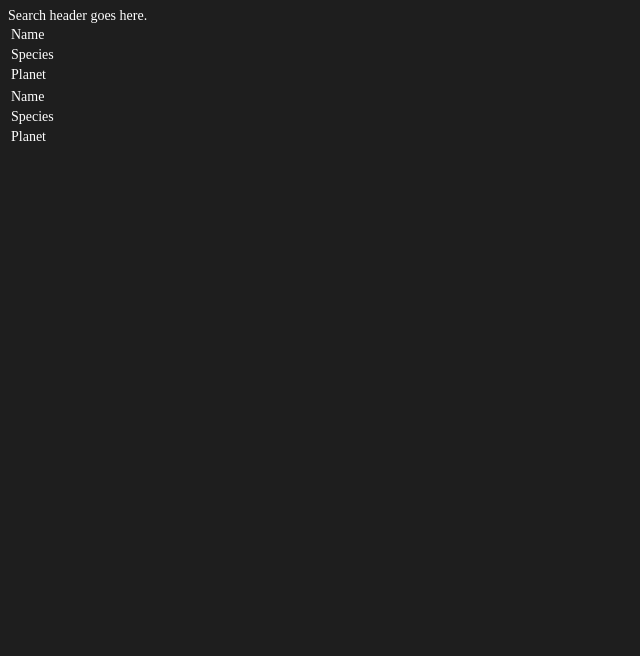
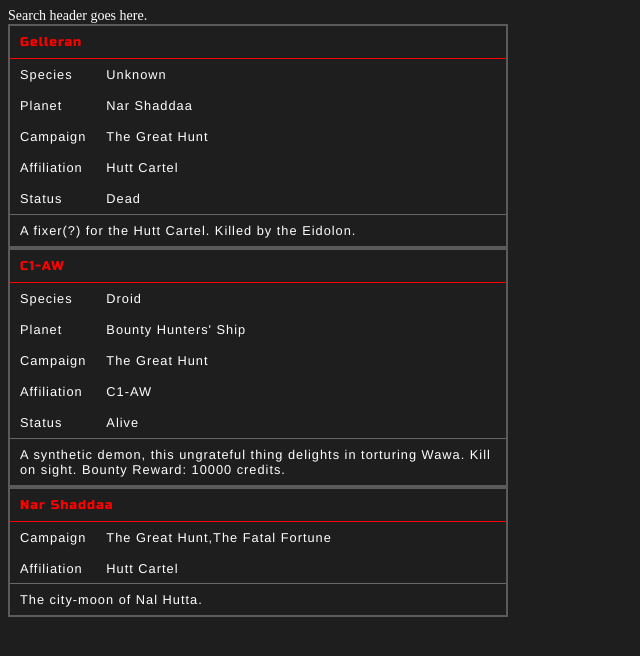
Before and after one commit to dino-inc/MikeyTools, a plain HTML site: page toolpages/holonet.html in a window 1280 px wide. Shown: the whole page, without its empty margins (0-640 px from the left). Drawn offline with nearby package versions, Linux system fonts and the light colour scheme.

Commit message:
Entry loading sucessful

```diff
--- a/toolpages/holonet.css
+++ b/toolpages/holonet.css
@@ -12,3 +12,32 @@ body {
     color: var(--fourth-color);
     font-size: 14px;
 }
+
+table {
+    border-collapse: collapse;
+    border: 2px solid rgb(90, 90, 90);
+    font-family: 'Helvetica', 'sans-serif';
+    font-size: 0.8rem;
+    letter-spacing: 1px;
+    width: 500px;
+}
+
+td {
+
+padding: 8px 10px;
+text-align: left;
+}
+
+td.name, td.bio {
+    border: 1px solid rgb(104, 104, 104);
+}
+
+td.name {
+    font-family: 'Russo One', 'Helvetica', 'sans-serif';
+    color: var(--secondary-color);
+    border-bottom-color: var(--secondary-color);
+}
+
+td.species, td.planet, td.campaign, td.affiliation, td.living {
+    width: 50px;
+}
--- a/toolpages/holonet.html
+++ b/toolpages/holonet.html
@@ -22,20 +22,32 @@
     <div id = entryList></div>
 
     <!-- Empty template for npc entries -->
-    <template id = "npcEntry">
-        <div class="npcEntry">
+    <template id = "entry">
+        <div class="entry">
             <table>
                 <tr>
-                  <td class = "name">Name</td>
-                  <td></td>
+                    <td class = "name" colspan = "4">Name</td>
                 </tr>
                 <tr>
-                  <td class = "species">Species</td>
-                  <td></td>
+                    <td class = "species">Species</td>
+                    <td></td>
+                <tr>
+                    <td class = "planet">Planet</td>
+                    <td></td>
+                </tr>
+                    <td class = "campaign">Campaign</td>
+                    <td></td>
                 </tr>
                 <tr>
-                  <td class = "planet">Planet</td>
-                  <td></td>
+                    <td class = "affiliation">Affiliation</td>
+                    <td></td>
+                </tr>
+                <tr>
+                    <td class = "living">Status</td>
+                    <td></td>
+                </tr>
+                <tr>
+                    <td class = "bio" colspan = "2">Description</td>
                 </tr>
               </table>
         </div>
--- a/toolpages/holonet.js
+++ b/toolpages/holonet.js
@@ -4,14 +4,13 @@ let entryList = document.querySelector("#entryList");
 
 // Load everything to the page from holonet data
 loadEntries(holonet.npcs);
+loadEntries(holonet.planets);
 
 function loadEntries(json) {
+    // Select the type of post to generate
     for (let i = 0; i < json.length; i++) {
-        if (json[i].tags.includes("npc")){
-            loadNpcData(json[i]);
-        }
-        else if (json[i].tags.includes("planet")) {
-            console.log("planet");
+        if (json[i].tags.includes("npc") || json[i].tags.includes("planet")){
+            loadData(json[i]);
         } else {
             console.log("Invalid entry" + json[i]);
             continue;
@@ -19,7 +18,35 @@ function loadEntries(json) {
     }
 }
 
-function loadNpcData(json) {
-    const clonedEntry = document.querySelector("#npcEntry").content.cloneNode(true);
+// Clone the entry template and insert data
+function loadData(json) {
+    let clonedEntry = document.querySelector("#entry").content.cloneNode(true);
+
+    // Universal Properties
+    clonedEntry.querySelector(".name").innerHTML = json.name;
+    clonedEntry.querySelector(".affiliation + td").innerHTML = json.affiliation;
+    clonedEntry.querySelector(".campaign + td").innerHTML = json.campaign;
+    clonedEntry.querySelector(".bio").innerHTML = json.bio;
+
+    // NPC specific
+    if(json.tags.includes("npc")) {
+        if (json.living) {
+            clonedEntry.querySelector(".living + td").innerHTML = "Alive";
+        } else {
+            clonedEntry.querySelector(".living + td").innerHTML = "Dead";
+        }
+        clonedEntry.querySelector(".species + td").innerHTML = json.species;
+        clonedEntry.querySelector(".planet + td").innerHTML = json.planet;
+    }
+    // Planet specific
+    else if (json.tags.includes("planet")) {
+        clonedEntry.querySelector(".living+ td").remove();
+        clonedEntry.querySelector(".living").remove();
+        clonedEntry.querySelector(".species + td").remove();
+        clonedEntry.querySelector(".species").remove();
+        clonedEntry.querySelector(".planet + td").remove();
+        clonedEntry.querySelector(".planet").remove();
+    }
+
     entryList.appendChild(clonedEntry);
 }
--- a/toolpages/holonetdata.js
+++ b/toolpages/holonetdata.js
@@ -3,21 +3,21 @@ export const holonet = {
         {
             "name": "Gelleran",
             "tags": ["npc"],
-            "species": "?",
+            "species": "Unknown",
             "affiliation": "Hutt Cartel",
             "living": false,
             "planet": "Nar Shaddaa",
-            "campaign": ["Bounty Hunters 1"],
+            "campaign": ["The Great Hunt"],
             "bio": "A fixer(?) for the Hutt Cartel. Killed by the Eidolon."
         },
         {
             "name": "C1-AW",
             "tags": ["npc"],
             "species": "Droid",
-            "affiliation": "Itself",
+            "affiliation": "C1-AW",
             "living": true,
             "planet": "Bounty Hunters' Ship",
-            "campaign": ["Bounty Hunters 1"],
+            "campaign": ["The Great Hunt"],
             "bio": "A synthetic demon, this ungrateful thing delights in torturing Wawa. Kill on sight. Bounty Reward: 10000 credits."
         }
     ],
@@ -26,8 +26,7 @@ export const holonet = {
             "name": "Nar Shaddaa",
             "tags": ["planet"],
             "affiliation": "Hutt Cartel",
-            "planet": "Nar Shaddaa",
-            "campaign": ["Bounty Hunters 1", "Smugglers 1"],
+            "campaign": ["The Great Hunt", "The Fatal Fortune"],
             "bio": "The city-moon of Nal Hutta."
         }
     ]
```
